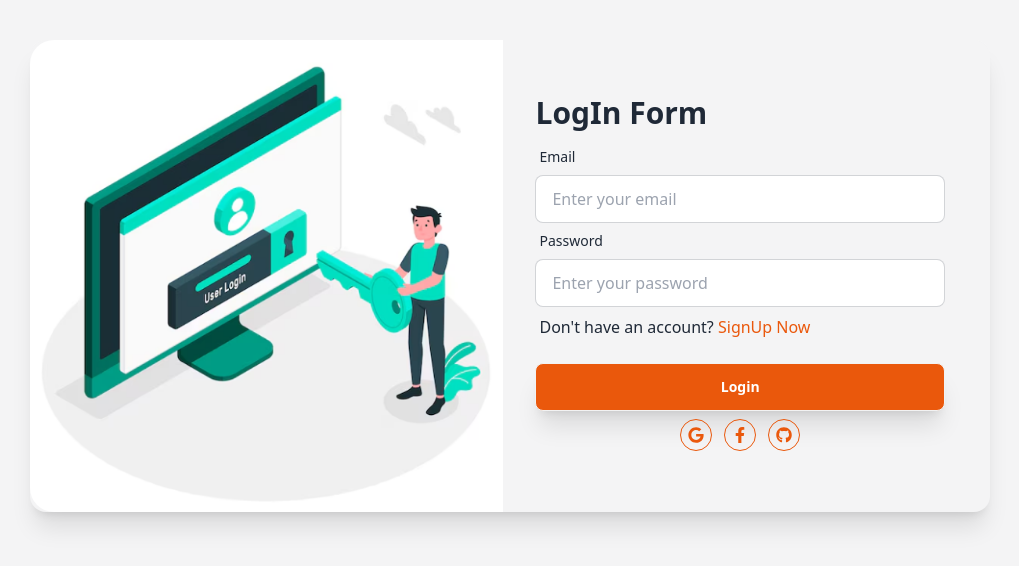
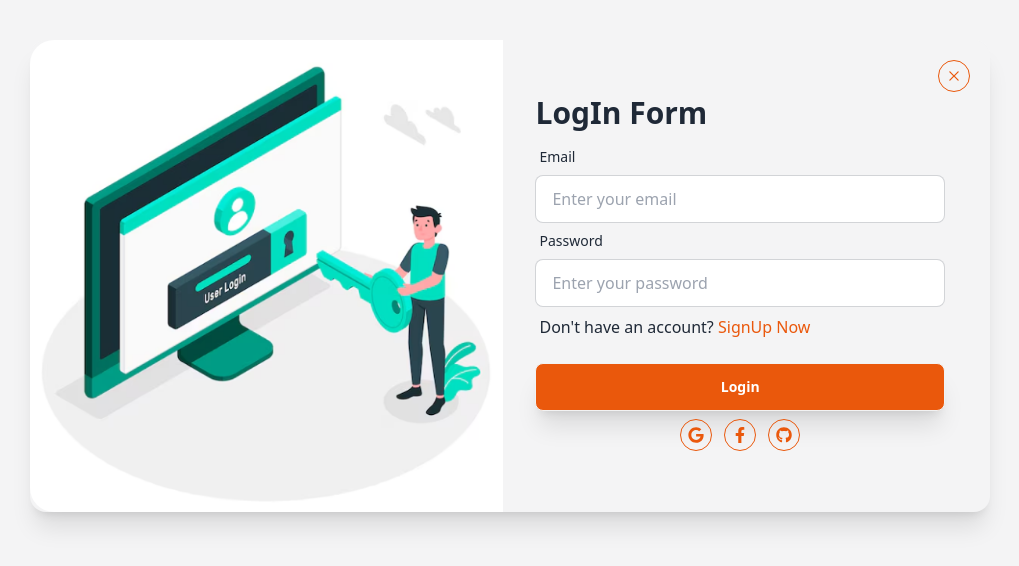
Before and after one commit to sohanwebdevctg/fast-foods-mern-stack-client-site-project-1-, a React (Vite) app: page /login in a window 1280 px wide. Shown: the part 124-690 px from the top of the page, without its empty margins (130-1149 px from the left). Built offline with nearby package versions, Linux system fonts and the light colour scheme.

Commit message:
adding login and signup back button

```diff
--- a/src/components/LogIn.jsx
+++ b/src/components/LogIn.jsx
@@ -1,6 +1,7 @@
 import { Link } from "react-router-dom";
 import login from "../../public/login/logIn.png";
 import { FaFacebookF, FaGithub, FaGoogle } from "react-icons/fa";
+import { RxCross2 } from "react-icons/rx";
 
 const LogIn = () => {
   return (
@@ -9,7 +10,14 @@ const LogIn = () => {
       <div className="display flex flex-col md:flex-row justify-center items-center h-screen w-full p-3 md:p-10">
         {/* content section start */}
         <div className="w-full sm:w-3/5 md:w-5/6 lg:w-4/5 ">
-          <div className="card lg:card-side shadow-xl bg-zinc-100">
+          <div className="card lg:card-side shadow-xl bg-zinc-100 relative">
+            {/* back button start */}
+            <Link to="/" className="absolute top-5 right-5">
+              <button className="w-8 h-8 rounded-full border-[1px] border-orange-600 hover:bg-orange-600 text-orange-600 hover:text-white">
+                <RxCross2 className="mx-auto items-center" />
+              </button>
+            </Link>
+            {/* back button end */}
             <div className="flex justify-between items-center rounded-3xl">
               {/* image section start */}
               <div className="md:w-1/2 hidden md:block h-full">
@@ -76,21 +84,21 @@ const LogIn = () => {
                   <li>
                     <Link to="/">
                       <button className="w-8 h-8 rounded-full border-[1px] border-orange-600 hover:bg-orange-600 text-orange-600 hover:text-white">
-                      <FaGoogle className="mx-auto items-center" />
+                        <FaGoogle className="mx-auto items-center" />
                       </button>
                     </Link>
                   </li>
                   <li>
                     <Link to="/">
                       <button className="w-8 h-8 rounded-full border-[1px] border-orange-600 hover:bg-orange-600 text-orange-600 hover:text-white">
-                      <FaFacebookF className="mx-auto items-center" />
+                        <FaFacebookF className="mx-auto items-center" />
                       </button>
                     </Link>
                   </li>
                   <li>
                     <Link to="/">
                       <button className="w-8 h-8 rounded-full border-[1px] border-orange-600 hover:bg-orange-600 text-orange-600 hover:text-white">
-                      <FaGithub className="mx-auto items-center" />
+                        <FaGithub className="mx-auto items-center" />
                       </button>
                     </Link>
                   </li>
--- a/src/components/SignUp.jsx
+++ b/src/components/SignUp.jsx
@@ -1,6 +1,7 @@
 import { Link } from "react-router-dom";
 import signup from "../../public/signup/signup.png";
 import { FaFacebookF, FaGithub, FaGoogle } from "react-icons/fa";
+import { RxCross2 } from "react-icons/rx";
 
 const SignUp = () => {
   return (
@@ -9,7 +10,14 @@ const SignUp = () => {
       <div className="display flex flex-col md:flex-row justify-center items-center h-screen w-full p-3 md:p-10">
         {/* content section start */}
         <div className="w-full sm:w-3/5 md:w-5/6 lg:w-4/5 ">
-          <div className="card lg:card-side shadow-xl bg-zinc-100">
+          <div className="card lg:card-side shadow-xl bg-zinc-100 relative">
+            {/* back button start */}
+            <Link to="/" className="absolute top-5 right-5">
+              <button className="w-8 h-8 rounded-full border-[1px] border-orange-600 hover:bg-orange-600 text-orange-600 hover:text-white">
+                <RxCross2 className="mx-auto items-center" />
+              </button>
+            </Link>
+            {/* back button end */}
             <div className="flex justify-between items-center rounded-3xl">
               {/* image section start */}
               <div className="md:w-1/2 hidden md:block h-full">
```
